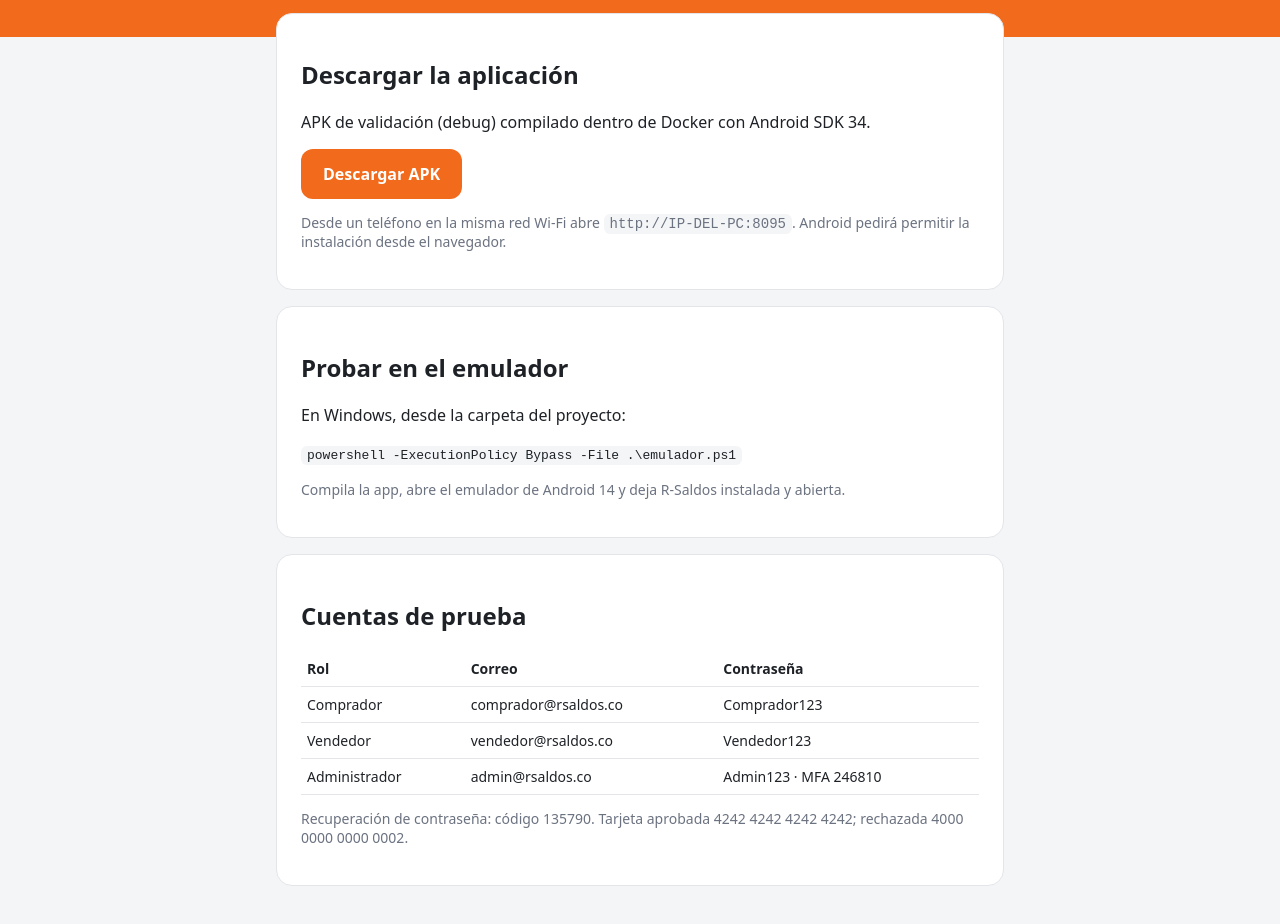
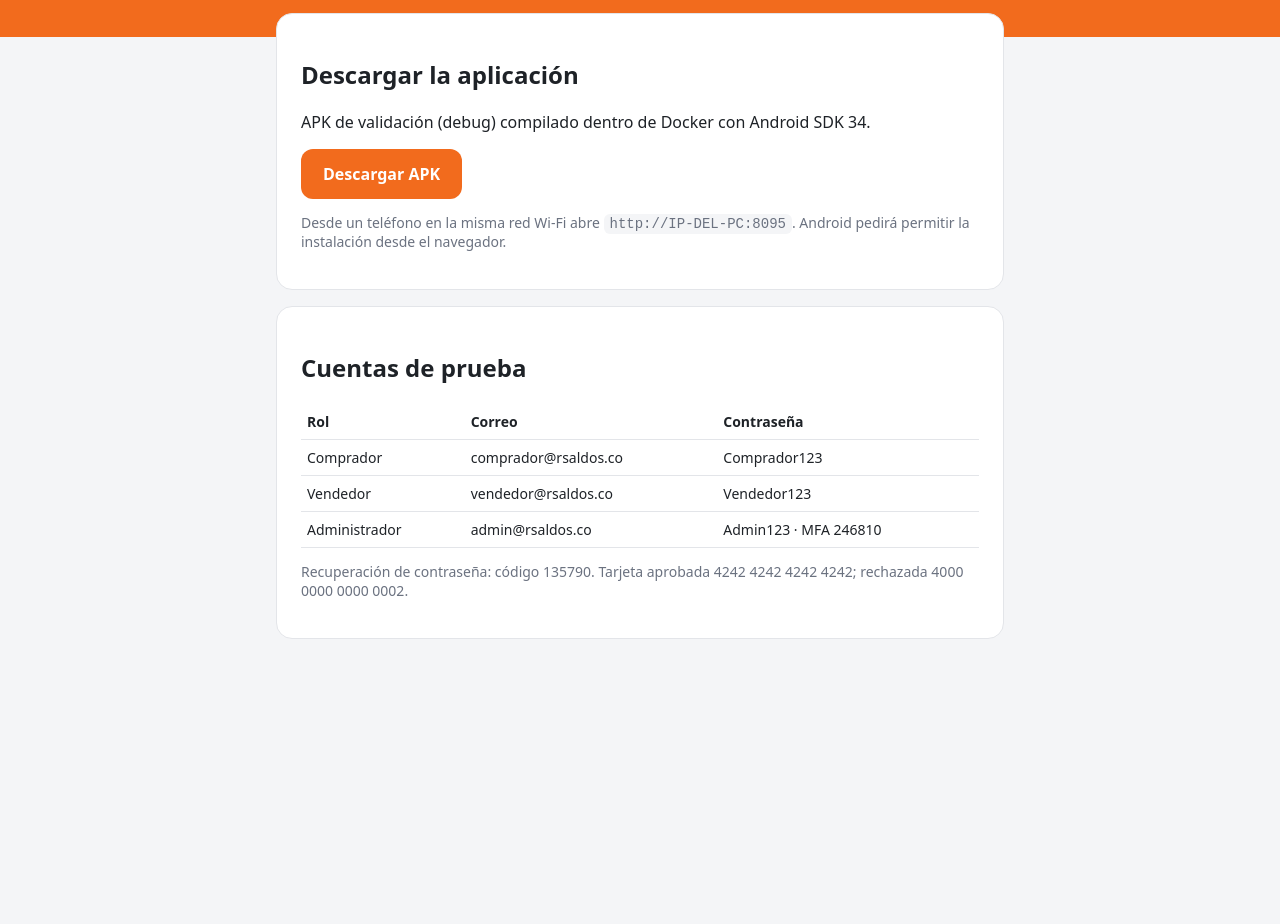
Before and after one commit to johanmarquezbs-coder/Rsaldos, a plain HTML site: page docker/index.html in a window 1280 px wide. Shown: the part 128-1052 px from the top of the page. After the commit the page ends 807 px from the top, so only its background shows below. Drawn offline with Linux system fonts and the light colour scheme.

Commit message:
chore: quita el script del emulador

```diff
--- a/docker/index.html
+++ b/docker/index.html
@@ -33,12 +33,6 @@
     <p class="muted">Desde un teléfono en la misma red Wi-Fi abre <code>http://IP-DEL-PC:8095</code>. Android pedirá permitir la instalación desde el navegador.</p>
   </div>
   <div class="card">
-    <h2>Probar en el emulador</h2>
-    <p>En Windows, desde la carpeta del proyecto:</p>
-    <p><code>powershell -ExecutionPolicy Bypass -File .\emulador.ps1</code></p>
-    <p class="muted">Compila la app, abre el emulador de Android 14 y deja R-Saldos instalada y abierta.</p>
-  </div>
-  <div class="card">
     <h2>Cuentas de prueba</h2>
     <table>
       <tr><th>Rol</th><th>Correo</th><th>Contraseña</th></tr>
```
Also changed, not shown: 2 other files.
